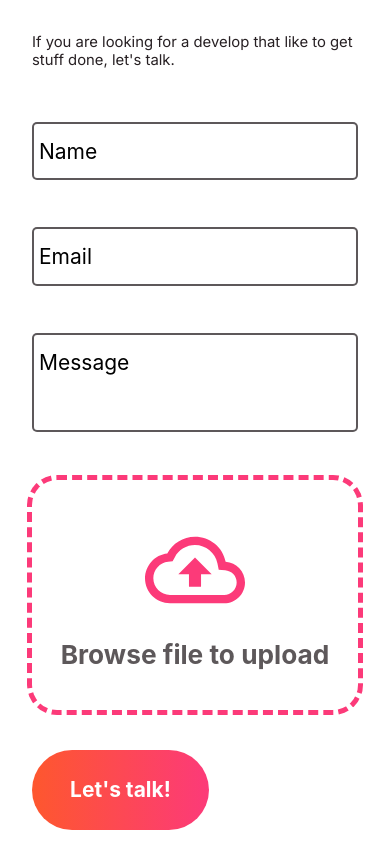
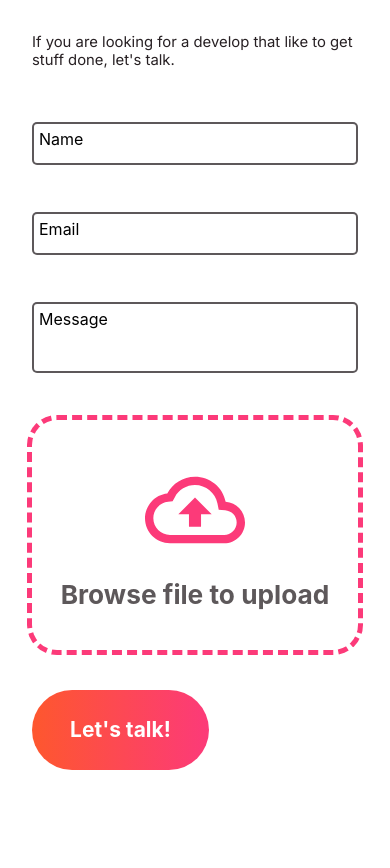
Before and after one commit to JMGCode/portfolio, a Next.js app: page / in a window 390 px wide. Shown: the part 1928-2796 px from the top of the page. Built offline with nearby package versions, Linux system fonts and the light colour scheme.

Commit message:
feat: Add Input Validation

```diff
--- a/components/Input/Input.module.scss
+++ b/components/Input/Input.module.scss
@@ -2,43 +2,35 @@
 @import "rfs/scss";
 
 .input-container {
-  // width: 280px;
   position: relative;
 }
 
 .label {
   position: absolute;
-  // left: 10px;
   left: 5px;
   top: 18px;
-  // top: 1rem;
   transition: all 0.2s;
   padding: 0 2px;
   z-index: 1;
   color: black;
-  // color: #b3b3b3;
 }
 .text-input {
   padding: 0.8rem;
   width: 100%;
   height: 100%;
   border: 2px solid $black-75;
-  // border: 2px solid #2f2c45;
-  // background: #272530;
   background: #fff;
   border-radius: 5px;
   font-size: 18px;
   outline: none;
   transition: all 0.3s;
   color: $black-100;
-  // margin: 21px 0;
 }
 
 .label::before {
   content: "";
   height: 5px;
   background: #fff;
-  // background: #272530;
   position: absolute;
   left: 0px;
   top: 10px;
@@ -48,7 +40,6 @@
 
 .text-input:focus {
   border: 2px solid $primary-color;
-  // border: 2px solid #7e4ccb;
 }
 
 .text-input:focus + .label {
@@ -75,3 +66,33 @@
 .text-input:not(:placeholder-shown) + .label::before {
   background: transparent;
 }
+
+@media screen and (max-width: 600px) {
+  .text-input {
+    font-size: 12px;
+    padding: 0.6rem;
+  }
+
+  .text-input::placeholder {
+    font-size: 12px;
+  }
+
+  .label {
+    left: 5px;
+    top: 8px;
+    padding: 0 2px;
+  }
+
+  .text-input:focus + .label {
+    font-size: 16px;
+  }
+
+  .text-input:not(:placeholder-shown) + .label {
+    font-size: 16px;
+    top: -25px;
+  }
+
+  .label {
+    font-size: 16px;
+  }
+}
--- a/components/Input/Input.tsx
+++ b/components/Input/Input.tsx
@@ -1,8 +1,15 @@
-import { ChangeEvent, FC } from "react";
+import React, {
+  ChangeEvent,
+  FC,
+  Ref,
+  forwardRef,
+  useImperativeHandle,
+  useState,
+} from "react";
 
 import styles from "./Input.module.scss";
 
-interface inputProps {
+interface InputProps {
   id: string;
   label: string;
   rows?: number;
@@ -11,10 +18,23 @@ interface inputProps {
   placeholder?: string;
   resize?: "none" | "both" | "horizontal" | "vertical" | "block" | "inline";
   value: string;
+
   onChange: (e: ChangeEvent<HTMLTextAreaElement>) => void;
+
+  validation?: {
+    rules: Array<RegExp>;
+    msg: string;
+  };
+  ref: HTMLTextAreaElement;
 }
 
-const Input: FC<inputProps> = ({
+interface InputRef {
+  validate: () => void;
+}
+
+const Input = forwardRef(
+  (
+    {
       id,
       label,
       rows = 1,
@@ -22,9 +42,42 @@ const Input: FC<inputProps> = ({
       autoComplete = "off",
       resize = "none",
       placeholder,
+      validation,
+      onChange,
       value,
-  onChange,
-}) => {
+    }: InputProps,
+    ref: Ref<InputRef>
+  ) => {
+    const [error, setError] = useState("");
+    useImperativeHandle(ref, () => ({
+      validate() {
+        const isEmpty = value.trim() === "";
+
+        if (required && isEmpty) {
+          setError("This Field is Required");
+          return false;
+        }
+        return handleValidation(value);
+      },
+    }));
+
+    const handleValidation = (value: string) => {
+      let isValid = true;
+      if (validation)
+        isValid = validation?.rules.reduce((acc, curr) => {
+          if (!acc) return acc;
+          return curr.test(value);
+        }, true);
+
+      setError(isValid || value === "" ? "" : validation?.msg || "");
+      return isValid;
+    };
+
+    const handleChange = (event: React.ChangeEvent<HTMLTextAreaElement>) => {
+      onChange(event);
+      handleValidation(event.target.value);
+    };
+
     return (
       <div className={`${styles["input-container"]}`}>
         <textarea
@@ -33,17 +86,27 @@ const Input: FC<inputProps> = ({
           className={`${styles["text-input"]}`}
           autoComplete={autoComplete}
           placeholder={placeholder}
-        required={required}
           style={{ resize: resize }}
           value={value}
-        onChange={onChange}
+          onChange={handleChange}
           name={id}
         ></textarea>
         <label className={styles.label} htmlFor={id}>
           {label}
         </label>
+        <div
+          style={{
+            fontSize: "0.4em",
+            color: "red",
+            padding: "0 5px",
+            position: "absolute",
+          }}
+        >
+          {error}
+        </div>
       </div>
     );
-};
+  }
+);
 
 export default Input;
```
Lines whose indentation alone changed are shown as unchanged.
